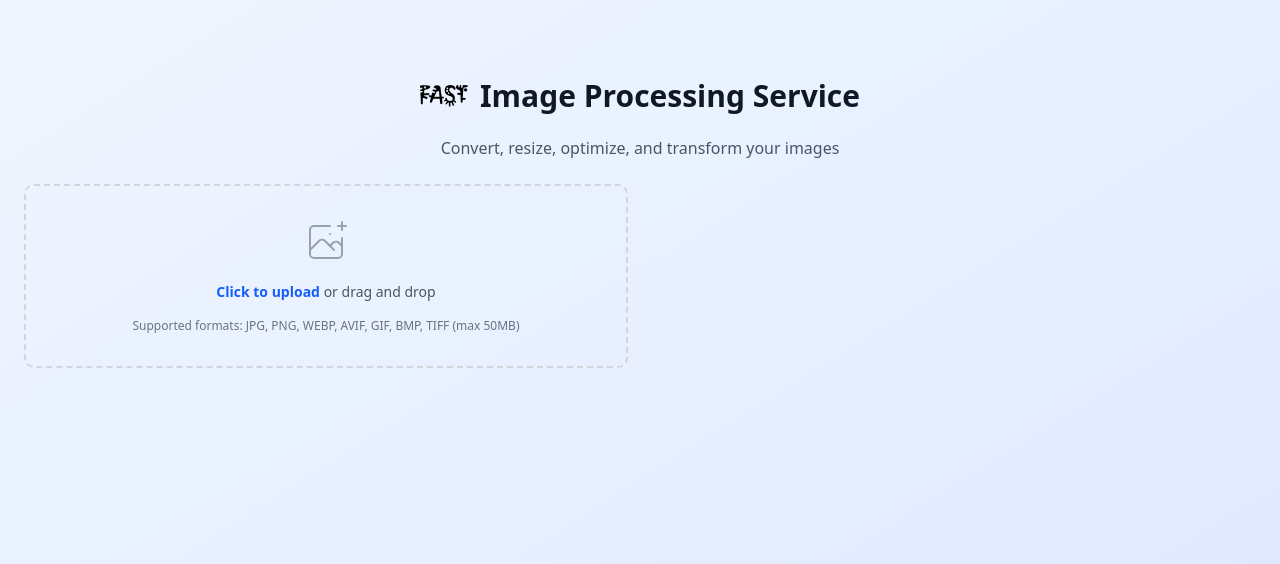
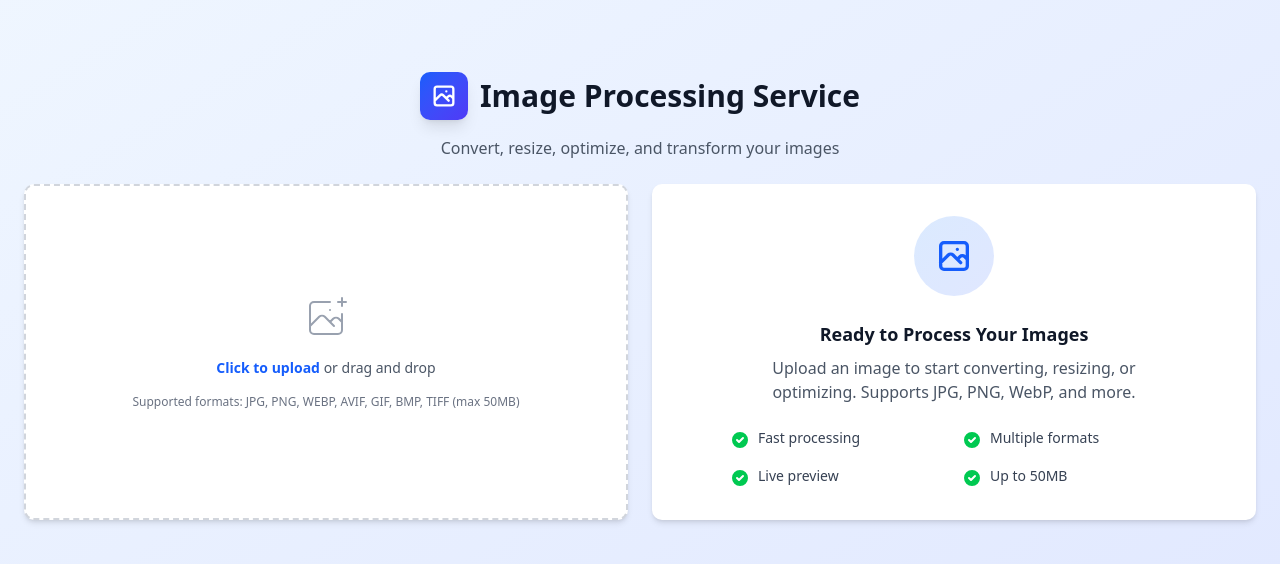
Before and after one commit to Durgarao310/image-editor, a Next.js app: page / in a window 1280 px wide. Shown: the top 564 px of the page. Built offline with nearby package versions, Linux system fonts and the light colour scheme.

Commit message:
feat: integrate Next.js Image component for optimized image handling in ImagePreviewPanel and ImageUpload components

```diff
--- a/src/components/ImageProcessor.tsx
+++ b/src/components/ImageProcessor.tsx
@@ -38,11 +38,21 @@ export default function ImageProcessor() {
     <div className="max-w-7xl mx-auto p-6 space-y-6">
       <div className="text-center space-y-4">
         <div className="flex items-center justify-center gap-3">
-          <img
-            src="/logo.png"
-            alt="Fast Image Editor Logo"
-            className="w-12 h-12 object-contain"
+          <div className="w-12 h-12 bg-linear-to-br from-blue-600 to-indigo-600 rounded-lg shadow-lg flex items-center justify-center">
+            <svg
+              className="w-7 h-7 text-white"
+              fill="none"
+              stroke="currentColor"
+              viewBox="0 0 24 24"
+            >
+              <path
+                strokeLinecap="round"
+                strokeLinejoin="round"
+                strokeWidth={2}
+                d="M4 16l4.586-4.586a2 2 0 012.828 0L16 16m-2-2l1.586-1.586a2 2 0 012.828 0L20 14m-6-6h.01M6 20h12a2 2 0 002-2V6a2 2 0 00-2-2H6a2 2 0 00-2 2v12a2 2 0 002 2z"
               />
+            </svg>
+          </div>
           <h1 className="text-3xl font-bold text-gray-900">
             Image Processing Service
           </h1>
@@ -62,11 +72,12 @@ export default function ImageProcessor() {
       )}
 
       <div className="grid grid-cols-1 lg:grid-cols-2 gap-6">
-        <div>
+        <div className="h-full">
           <ImageUpload onFileSelect={handleFileSelect} />
         </div>
 
-        {file && (
+        <div className="h-full">
+          {file ? (
             <div className="bg-white rounded-lg shadow-md p-6 space-y-6">
               <OperationSelector value={operation} onChange={setOperation} />
               {operation !== "metadata" && (
@@ -140,7 +151,8 @@ export default function ImageProcessor() {
                     className="w-full px-3 py-2 border border-gray-300 rounded-lg focus:ring-2 focus:ring-blue-500 focus:border-blue-500"
                   />
                   <p className="text-xs text-gray-500">
-                  💡 File extension will be added automatically based on format
+                    💡 File extension will be added automatically based on
+                    format
                   </p>
                 </div>
               )}
@@ -153,7 +165,93 @@ export default function ImageProcessor() {
               </button>
               {error && <ErrorDisplay error={error} />}
             </div>
+          ) : (
+            <div className="bg-white rounded-lg shadow-md p-8 h-full flex flex-col items-center justify-center text-center space-y-6">
+              <div className="w-20 h-20 bg-linear-to-br from-blue-100 to-indigo-100 rounded-full flex items-center justify-center">
+                <svg
+                  className="w-10 h-10 text-blue-600"
+                  fill="none"
+                  stroke="currentColor"
+                  viewBox="0 0 24 24"
+                >
+                  <path
+                    strokeLinecap="round"
+                    strokeLinejoin="round"
+                    strokeWidth={2}
+                    d="M4 16l4.586-4.586a2 2 0 012.828 0L16 16m-2-2l1.586-1.586a2 2 0 012.828 0L20 14m-6-6h.01M6 20h12a2 2 0 002-2V6a2 2 0 00-2-2H6a2 2 0 00-2 2v12a2 2 0 002 2z"
+                  />
+                </svg>
+              </div>
+              <div>
+                <h3 className="text-lg font-semibold text-gray-900 mb-2">
+                  Ready to Process Your Images
+                </h3>
+                <p className="text-gray-600 max-w-sm">
+                  Upload an image to start converting, resizing, or optimizing.
+                  Supports JPG, PNG, WebP, and more.
+                </p>
+              </div>
+              <div className="grid grid-cols-2 gap-4 w-full max-w-md text-sm">
+                <div className="flex items-start gap-2">
+                  <svg
+                    className="w-5 h-5 text-green-500 shrink-0 mt-0.5"
+                    fill="currentColor"
+                    viewBox="0 0 20 20"
+                  >
+                    <path
+                      fillRule="evenodd"
+                      d="M10 18a8 8 0 100-16 8 8 0 000 16zm3.707-9.293a1 1 0 00-1.414-1.414L9 10.586 7.707 9.293a1 1 0 00-1.414 1.414l2 2a1 1 0 001.414 0l4-4z"
+                      clipRule="evenodd"
+                    />
+                  </svg>
+                  <span className="text-gray-700">Fast processing</span>
+                </div>
+                <div className="flex items-start gap-2">
+                  <svg
+                    className="w-5 h-5 text-green-500 shrink-0 mt-0.5"
+                    fill="currentColor"
+                    viewBox="0 0 20 20"
+                  >
+                    <path
+                      fillRule="evenodd"
+                      d="M10 18a8 8 0 100-16 8 8 0 000 16zm3.707-9.293a1 1 0 00-1.414-1.414L9 10.586 7.707 9.293a1 1 0 00-1.414 1.414l2 2a1 1 0 001.414 0l4-4z"
+                      clipRule="evenodd"
+                    />
+                  </svg>
+                  <span className="text-gray-700">Multiple formats</span>
+                </div>
+                <div className="flex items-start gap-2">
+                  <svg
+                    className="w-5 h-5 text-green-500 shrink-0 mt-0.5"
+                    fill="currentColor"
+                    viewBox="0 0 20 20"
+                  >
+                    <path
+                      fillRule="evenodd"
+                      d="M10 18a8 8 0 100-16 8 8 0 000 16zm3.707-9.293a1 1 0 00-1.414-1.414L9 10.586 7.707 9.293a1 1 0 00-1.414 1.414l2 2a1 1 0 001.414 0l4-4z"
+                      clipRule="evenodd"
+                    />
+                  </svg>
+                  <span className="text-gray-700">Live preview</span>
+                </div>
+                <div className="flex items-start gap-2">
+                  <svg
+                    className="w-5 h-5 text-green-500 shrink-0 mt-0.5"
+                    fill="currentColor"
+                    viewBox="0 0 20 20"
+                  >
+                    <path
+                      fillRule="evenodd"
+                      d="M10 18a8 8 0 100-16 8 8 0 000 16zm3.707-9.293a1 1 0 00-1.414-1.414L9 10.586 7.707 9.293a1 1 0 00-1.414 1.414l2 2a1 1 0 001.414 0l4-4z"
+                      clipRule="evenodd"
+                    />
+                  </svg>
+                  <span className="text-gray-700">Up to 50MB</span>
+                </div>
+              </div>
+            </div>
           )}
+        </div>
       </div>
     </div>
   );
--- a/src/components/ImageUpload.tsx
+++ b/src/components/ImageUpload.tsx
@@ -1,5 +1,6 @@
 "use client";
 
+import Image from "next/image";
 /**
  * Image Upload Component
  * Drag-and-drop file upload with preview
@@ -46,7 +47,8 @@ export default function ImageUpload({
     };
   }, [preview]);
 
-  const validateFile = (file: File): boolean => {
+  const validateFile = useCallback(
+    (file: File): boolean => {
       setError(null);
 
       if (!acceptedFormats.includes(file.type)) {
@@ -61,7 +63,9 @@ export default function ImageUpload({
       }
 
       return true;
-  };
+    },
+    [acceptedFormats, maxSizeMB]
+  );
 
   const handleFile = useCallback(
     (file: File) => {
@@ -81,20 +85,21 @@ export default function ImageUpload({
         onFileSelect(file);
       }
     },
-    [preview, onFileSelect]
+    [preview, onFileSelect, validateFile]
   );
 
-  const handleDragOver = useCallback((e: DragEvent<HTMLDivElement>) => {
+  const handleDragOver = useCallback((e: DragEvent<HTMLLabelElement>) => {
     e.preventDefault();
     setIsDragging(true);
   }, []);
 
-  const handleDragLeave = useCallback((e: DragEvent<HTMLDivElement>) => {
+  const handleDragLeave = useCallback((e: DragEvent<HTMLLabelElement>) => {
     e.preventDefault();
     setIsDragging(false);
   }, []);
 
-  const handleDrop = useCallback((e: DragEvent<HTMLDivElement>) => {
+  const handleDrop = useCallback(
+    (e: DragEvent<HTMLLabelElement>) => {
       e.preventDefault();
       setIsDragging(false);
 
@@ -102,7 +107,9 @@ export default function ImageUpload({
       if (files.length > 0) {
         handleFile(files[0]);
       }
-  }, []);
+    },
+    [handleFile]
+  );
 
   const handleInputChange = (e: ChangeEvent<HTMLInputElement>) => {
     const files = e.target.files;
@@ -112,21 +119,7 @@ export default function ImageUpload({
   };
 
   return (
-    <div className="w-full">
-      <div
-        onDragOver={handleDragOver}
-        onDragLeave={handleDragLeave}
-        onDrop={handleDrop}
-        className={`
-          border-2 border-dashed rounded-lg p-8 text-center cursor-pointer
-          transition-colors duration-200
-          ${
-            isDragging
-              ? "border-blue-500 bg-blue-50"
-              : "border-gray-300 hover:border-gray-400"
-          }
-        `}
-      >
+    <div className="w-full h-full">
       <input
         type="file"
         id="file-upload"
@@ -134,13 +127,25 @@ export default function ImageUpload({
         accept={acceptedFormats.join(",")}
         onChange={handleInputChange}
       />
-        <label htmlFor="file-upload" className="cursor-pointer">
+      <label
+        htmlFor="file-upload"
+        onDragOver={handleDragOver}
+        onDragLeave={handleDragLeave}
+        onDrop={handleDrop}
+        className={`border-2 border-dashed rounded-lg p-2 w-full h-full bg-white shadow-md flex flex-col justify-center text-center cursor-pointer transition-colors duration-200 ${
+          isDragging
+            ? "border-blue-500 bg-blue-50"
+            : "border-gray-300 hover:border-gray-400"
+        }`}
+      >
         {preview ? (
-            <div className="space-y-4">
-              <img
+          <div className="space-y-4 w-full">
+            <Image
               src={preview}
               alt="Preview"
-                className="max-h-64 mx-auto rounded-lg shadow-lg"
+              width={800}
+              height={600}
+              className="w-full h-auto object-contain"
             />
             <p className="text-sm text-gray-600">Click or drag to replace</p>
           </div>
@@ -173,7 +178,6 @@ export default function ImageUpload({
           </div>
         )}
       </label>
-      </div>
 
       {error && (
         <div className="mt-4 p-3 bg-red-50 border border-red-200 rounded-lg">
```
Also changed, not shown: src/components/ImagePreviewPanel.tsx (+15 -84 lines). Lines whose indentation alone changed are shown as unchanged.
